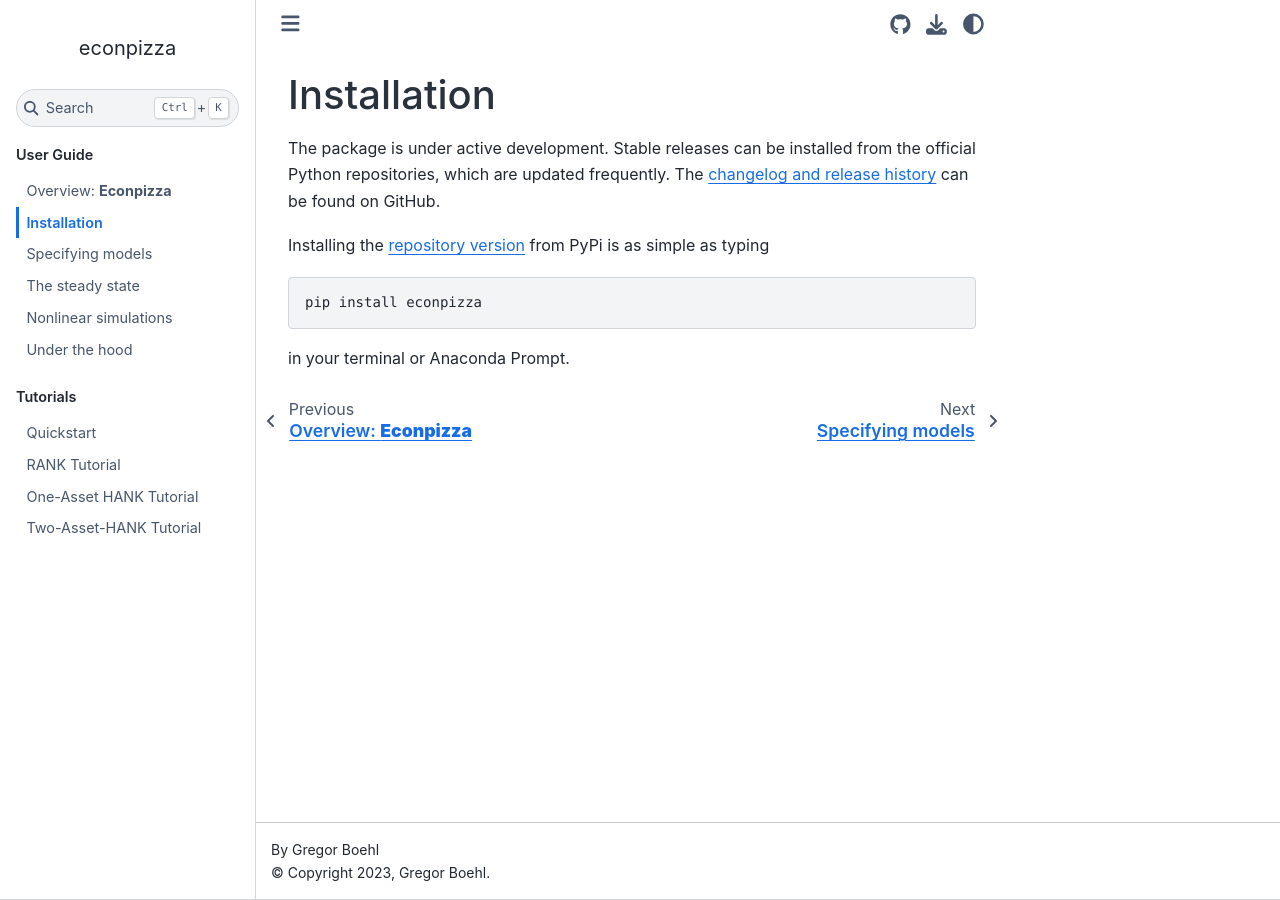
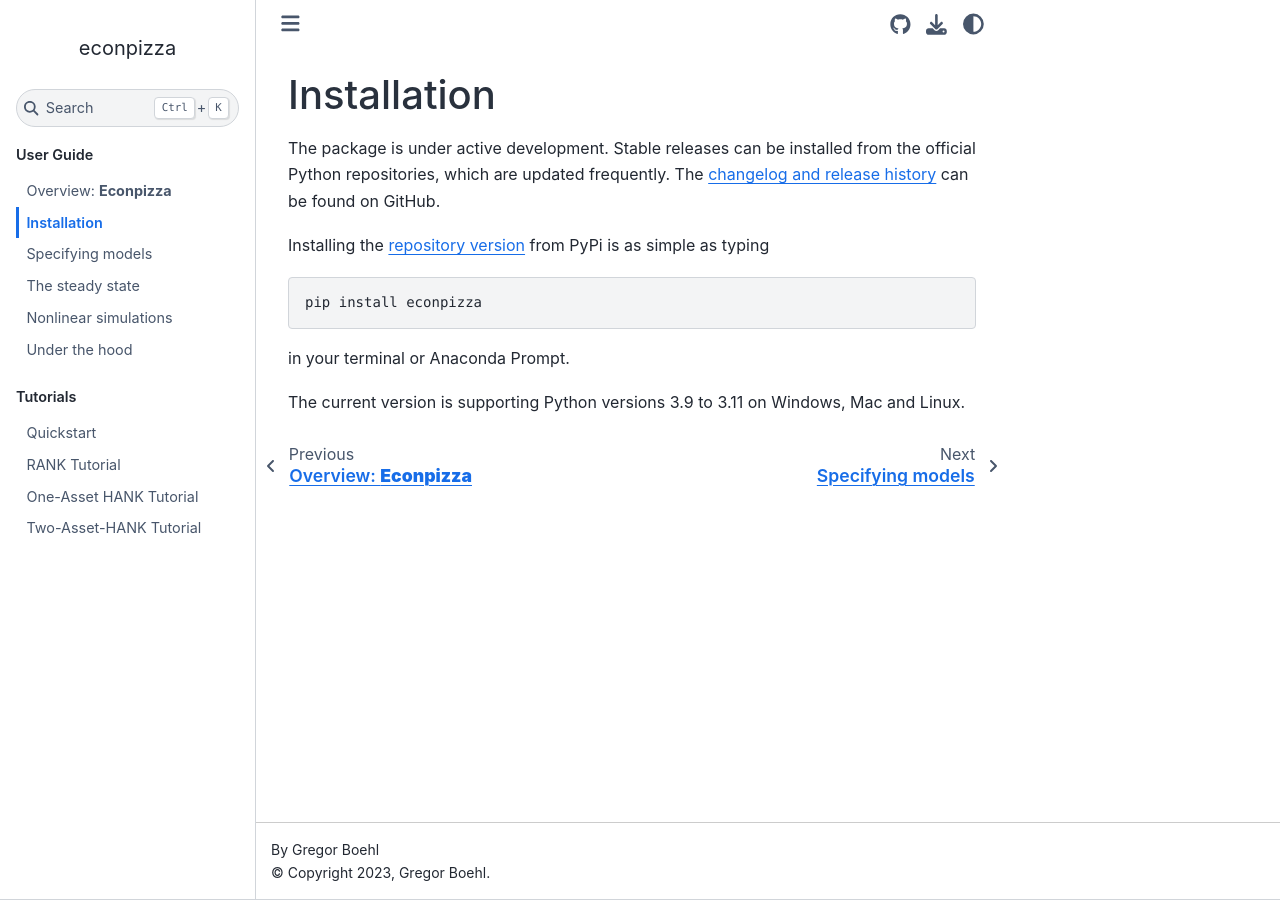
Before and after one commit to gboehl/econpizza, a Sphinx documentation site: the page built from docs/guide/installation.rst, in a window 1280 px wide. Built offline with Sphinx 7.4.7 and the Sphinx Book theme 1.1.4, drawn with Linux system fonts in a browser that asks for light colours.

Commit message:
doc win out of the box

```diff
--- a/docs/guide/installation.rst
+++ b/docs/guide/installation.rst
@@ -10,3 +10,5 @@ Installing the `repository version <https://pypi.org/project/econpizza/>`_ from
    pip install econpizza
 
 in your terminal or Anaconda Prompt.
+
+The current version is supporting Python versions 3.9 to 3.11 on Windows, Mac and Linux.
```
